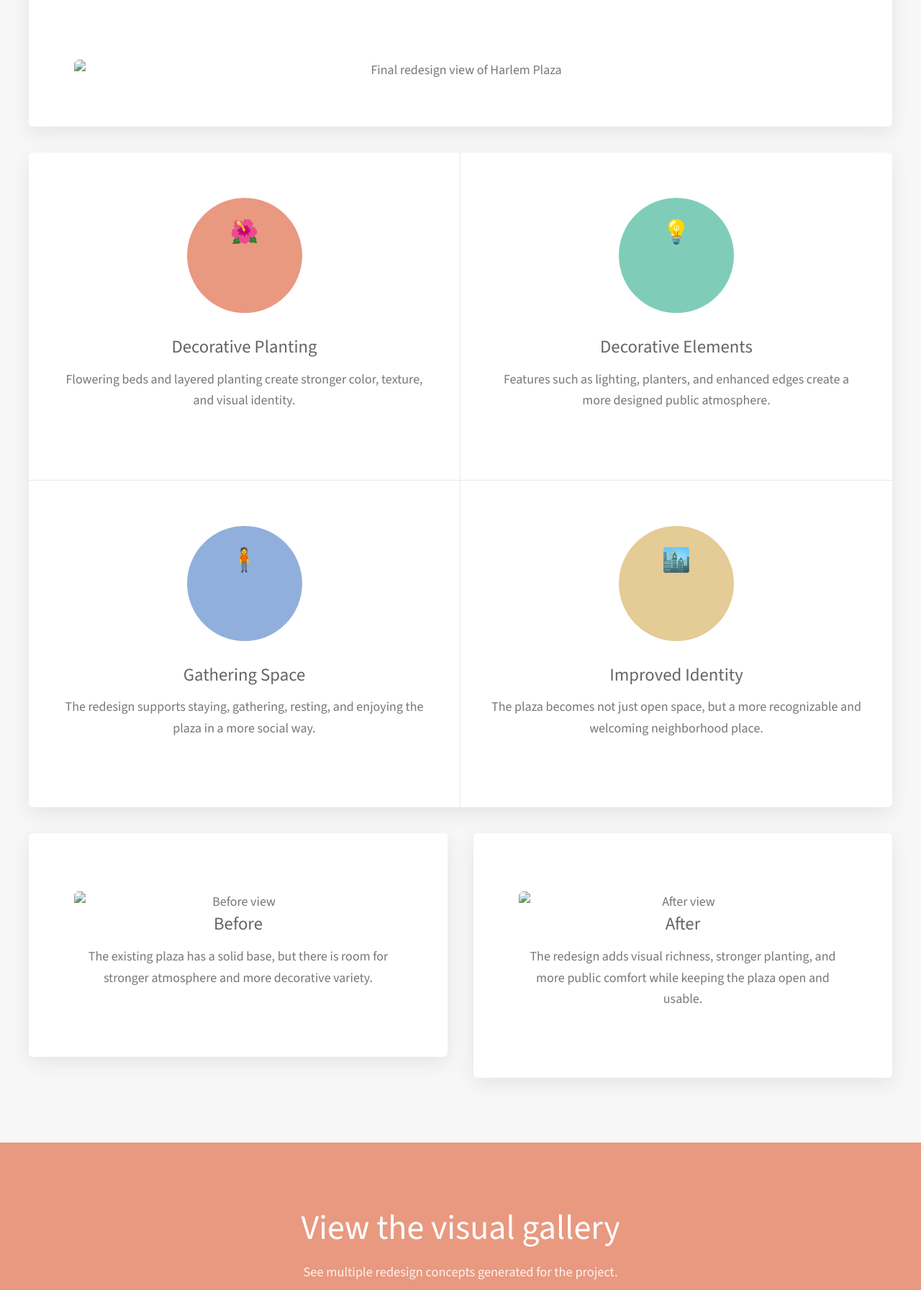
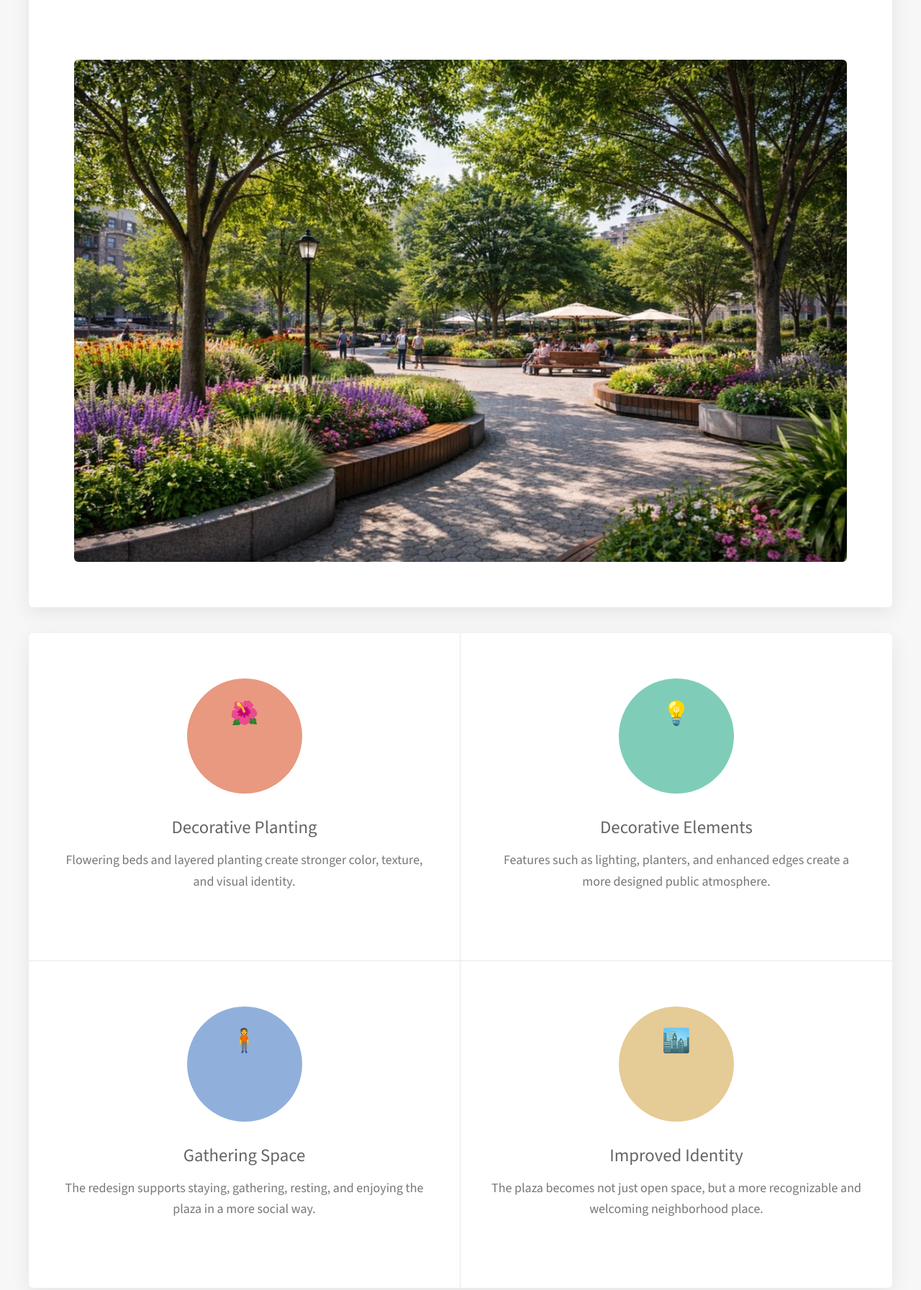
Before and after one commit to A-T0706/MIDTERM1, a plain HTML site: page proposal.html in a window 1280 px wide. Shown: the part 758-2551 px from the top of the page at 72% size. Drawn offline with nearby package versions, Linux system fonts and the light colour scheme.

Commit message:
Update image file extensions from .jpg to .png

```diff
--- a/proposal.html
+++ b/proposal.html
@@ -32,7 +32,7 @@
     </div>
   </header>
 
-  <section class="page-banner" style="background-image: linear-gradient(rgba(39,51,76,0.45), rgba(39,51,76,0.45)), url('images/redesign-2.jpg');">
+  <section class="page-banner" style="background-image: linear-gradient(rgba(39,51,76,0.45), rgba(39,51,76,0.45)), url('images/redesign-2.png');">
     <div class="banner-content">
       <h2>Proposal</h2>
       <p>A redesigned Harlem Plaza with more greenery, decoration, and public comfort.</p>
@@ -51,7 +51,7 @@
         </p>
       </header>
       <span class="image featured">
-        <img src="images/redesign-3.jpg" alt="Final redesign view of Harlem Plaza">
+        <img src="images/redesign-3.png" alt="Final redesign view of Harlem Plaza">
       </span>
     </section>
 
@@ -86,7 +86,7 @@
       <div class="col-6 col-12-mobile">
         <section class="box special">
           <span class="image featured">
-            <img src="images/plaza-current-1.jpg" alt="Before view">
+            <img src="images/plaza-current-1.png" alt="Before view">
           </span>
           <h3>Before</h3>
           <p>The existing plaza has a solid base, but there is room for stronger atmosphere and more decorative variety.</p>
@@ -96,7 +96,7 @@
       <div class="col-6 col-12-mobile">
         <section class="box special">
           <span class="image featured">
-            <img src="images/redesign-1.jpg" alt="After view">
+            <img src="images/redesign-1.png" alt="After view">
           </span>
           <h3>After</h3>
           <p>The redesign adds visual richness, stronger planting, and more public comfort while keeping the plaza open and usable.</p>
```
